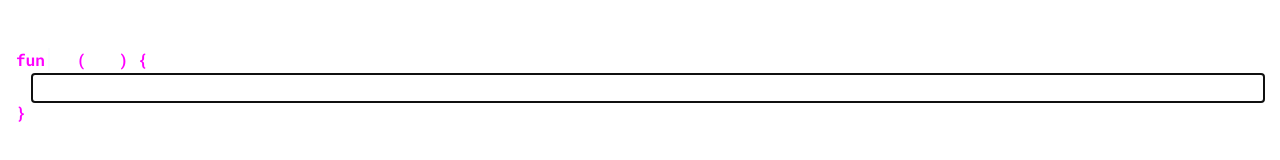
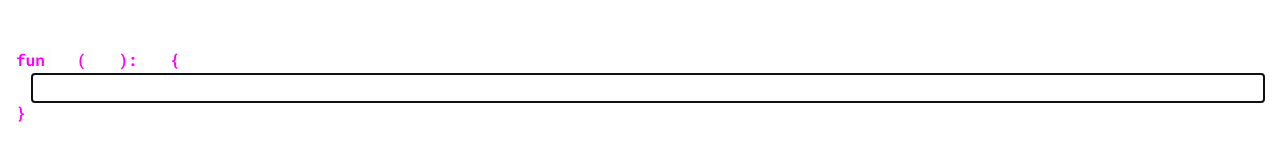
Before and after one commit to PedroLimaSilva/skot, a React (Create React App) app: page / in a window 1280 px wide. Shown: the top 160 px of the page. Built offline with nearby package versions, Linux system fonts and the light colour scheme.

Commit message:
Input validation

```diff
--- a/src/components/Input/index.js
+++ b/src/components/Input/index.js
@@ -7,6 +7,7 @@ import {
   isCharacter,
   isEnter,
   isHorizontalArrow,
+  isInputValid,
   isTab,
 } from '../../helpers/input';
 import { getPossibleKeyword } from '../../helpers/keywords';
@@ -19,16 +20,30 @@ export class Input extends React.PureComponent {
   state = {
     text: '',
     indicatorPosition: 0,
+    isValid: true,
   };
 
   componentDidMount() {
     this.ref.current.focus();
   }
 
-  getSnapshotBeforeUpdate(prevProps) {
+  getSnapshotBeforeUpdate(prevProps, prevState) {
     if (!prevProps.isFocused && this.props.isFocused) {
       this.ref.current.focus();
     }
+
+    if (
+      this.props.regex &&
+      this.state.text &&
+      prevState.text !== this.state.text
+    ) {
+      if (isInputValid(this.props.regex, this.state.text)) {
+        this.setState({ isValid: true });
+      } else {
+        this.setState({ isValid: false });
+      }
+    }
+
     return null;
   }
 
@@ -116,22 +131,24 @@ export class Input extends React.PureComponent {
   };
 
   render() {
+    const { className, isFocused, handleClick } = this.props;
+    const { text, isValid, indicatorPosition } = this.state;
     return (
       <div
         className={classNames(
           'Input',
-          { focused: this.props.isFocused },
-          this.props.className
+          { focused: isFocused, invalid: !isValid },
+          className
         )}
         ref={this.ref}
-        onClick={this.props.handleClick}
+        onClick={handleClick}
         onKeyDown={this.handleKey}
         tabIndex='0'
       >
-        {this.state.text}
+        {text}
         <div
           className='Input-cursor'
-          style={{ left: `${this.state.indicatorPosition / 2}em` }}
+          style={{ left: `${indicatorPosition / 2}em` }}
         />
       </div>
     );
--- a/src/components/Input/index.scss
+++ b/src/components/Input/index.scss
@@ -26,6 +26,13 @@
       pointer-events: none;
     }
   }
+
+  &.invalid {
+    text-decoration: wavy;
+    text-decoration-line: underline;
+    text-decoration-thickness: 1px;
+    text-decoration-color: red;
+  }
 }
 
 @keyframes blink-cursor {
--- a/src/components/StatementBlock/index.js
+++ b/src/components/StatementBlock/index.js
@@ -163,7 +163,7 @@ class StatementBlock extends React.PureComponent {
   render() {
     return (
       <div className='StatementBlock' onKeyDown={(e) => this.handleKey(e)}>
-        {this.renderStatements()}
+        {this.renderStatements()}{' '}
       </div>
     );
   }
--- a/src/components/functionBlock/index.js
+++ b/src/components/functionBlock/index.js
@@ -11,6 +11,13 @@ import StatementBlock from '../StatementBlock';
 
 import './index.scss';
 
+// eslint-disable-next-line no-useless-escape
+const FUNCTION_NAME_REGEX = /[a-zA-Z_$]+/gm;
+// eslint-disable-next-line no-useless-escape
+const FUNCTION_ARGUMENTS_REGEX =
+  /([a-zA-Z_$]+: ([A-Z][a-zA-Z]*), )|([a-zA-Z_$]+: ([A-Z][a-zA-Z]*))/gm;
+const FUNCTION_TYPE_REGEX = /([A-Z][a-zA-Z]*)/gm;
+
 export class FunctionBlock extends React.PureComponent {
   state = {
     focusedIndex: 0,
@@ -23,7 +30,7 @@ export class FunctionBlock extends React.PureComponent {
   handleKeydown(e) {
     const direction = getVerticalDirection(e) || getHorizontalDirection(e);
     if (direction) {
-      const newIndex = clamp(this.state.focusedIndex + direction, 0, 2);
+      const newIndex = clamp(this.state.focusedIndex + direction, 0, 3);
       if (this.state.focusedIndex !== newIndex) {
         e.stopPropagation();
       }
@@ -51,6 +58,7 @@ export class FunctionBlock extends React.PureComponent {
               id={'FunctionBlockName_' + this.props.id}
               removeSelf={this.props.removeSelf}
               className='inline'
+              regex={FUNCTION_NAME_REGEX}
               isFocused={this.props.isFocused && focusedIndex === 0}
               handleEnter={this.props.handleEnter}
             />
@@ -61,16 +69,28 @@ export class FunctionBlock extends React.PureComponent {
               id={'FunctionBlockArgs_' + this.props.id}
               removeSelf={this.props.removeSelf}
               className='inline'
+              regex={FUNCTION_ARGUMENTS_REGEX}
               isFocused={this.props.isFocused && focusedIndex === 1}
               handleEnter={this.props.handleEnter}
             />
-            <span>) {'{'}</span>
+            <span>): </span>
+          </div>
+          <div onClick={() => this.handleInputClick(2)}>
+            <Input
+              id={'FunctionBlockType_' + this.props.id}
+              removeSelf={this.props.removeSelf}
+              className='inline'
+              regex={FUNCTION_TYPE_REGEX}
+              isFocused={this.props.isFocused && focusedIndex === 2}
+              handleEnter={this.props.handleEnter}
+            />
+            <span>{'{'}</span>
           </div>
         </div>
-        <div onClick={() => this.handleInputClick(2)}>
+        <div onClick={() => this.handleInputClick(3)}>
           <StatementBlock
             id={'FunctionBlockBody_' + this.props.id}
-            isFocused={this.props.isFocused && focusedIndex === 2}
+            isFocused={this.props.isFocused && focusedIndex === 3}
             initialStatements={[
               {
                 type: 'Input',
--- a/src/helpers/input.js
+++ b/src/helpers/input.js
@@ -20,6 +20,21 @@ export function isEnter(event) {
 
 export function isTab(event) {
   return event.code === 'Tab';
+}
+
+export function isInputValid(regex, text) {
+  if (!regex || !text) {
+    return true;
+  }
+  const matches = text.match(regex);
+  if (!matches || matches.length === 0) {
+    return false;
+  }
+  let matchCoverage = 0;
+  for (let i = 0, len = matches.length; i < len; i++) {
+    matchCoverage += matches[i].length;
+  }
+  return matchCoverage === text.length;
 }
 
 export function getHorizontalDirection(event) {
```
